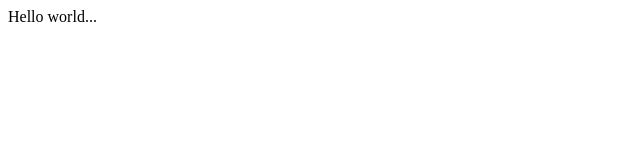
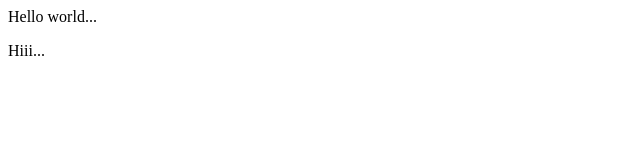
Before and after one commit to Jayesh2205/localrepo, a plain HTML site: page index.html in a window 1280 px wide. Shown: the full height of the page, 0-640 px from the left. Drawn offline with Linux system fonts and the light colour scheme.

Commit message:
Adding files

```diff
--- a/index.html
+++ b/index.html
@@ -1 +1,2 @@
 <p>Hello world...</p>
+<p>Hiii...</p>
```
